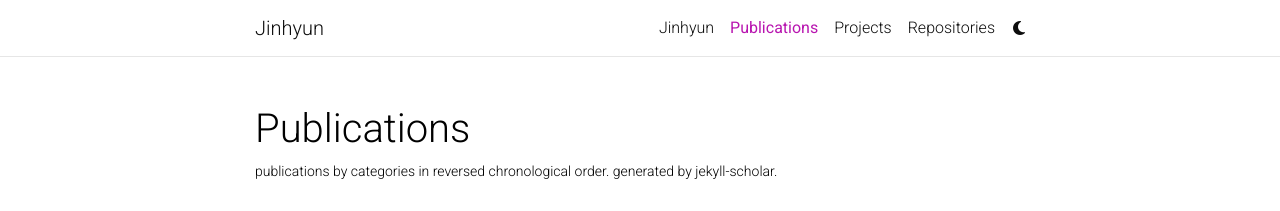
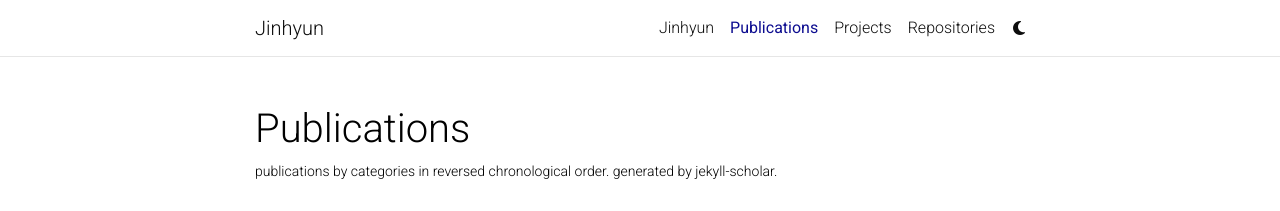
Before and after one commit to jinhyunj/jinhyunj.github.io, a Jekyll site: the page built from _pages/publications.md, in a window 1280 px wide. Shown: the top 211 px of the page. Built offline with Jekyll 4.4.1, drawn with Linux system fonts in a browser that asks for light colours; comment, search, counter and statistics services are not loaded; a style sheet for code colours, icons or effects is not loaded; grey boxes are pictures that could not be loaded.

Commit message:
Update _themes.scss

```diff
--- a/_sass/_themes.scss
+++ b/_sass/_themes.scss
@@ -7,8 +7,8 @@
   --global-code-bg-color: #{$code-bg-color-light};
   --global-text-color: #{$black-color};
   --global-text-color-light: #{$grey-color};
-  --global-theme-color: #{$purple-color};
-  --global-hover-color: #{$purple-color};
+  --global-theme-color: #{$dark-blue};
+  --global-hover-color: #{$dark-blue};
   --global-hover-text-color: #{$white-color};
   --global-footer-bg-color: #{$grey-color-dark};
   --global-footer-text-color: #{$grey-color-light};
@@ -52,8 +52,8 @@
   --global-code-bg-color: #{$code-bg-color-dark};
   --global-text-color: #{$grey-color-light};
   --global-text-color-light: #{$grey-color-light};
-  --global-theme-color: #{$cyan-color};
-  --global-hover-color: #{$cyan-color};
+  --global-theme-color: #{$grey-color};
+  --global-hover-color: #{$grey-color};
   --global-hover-text-color: #{$white-color};
   --global-footer-bg-color: #{$grey-color-light};
   --global-footer-text-color: #{$grey-color-dark};
```
